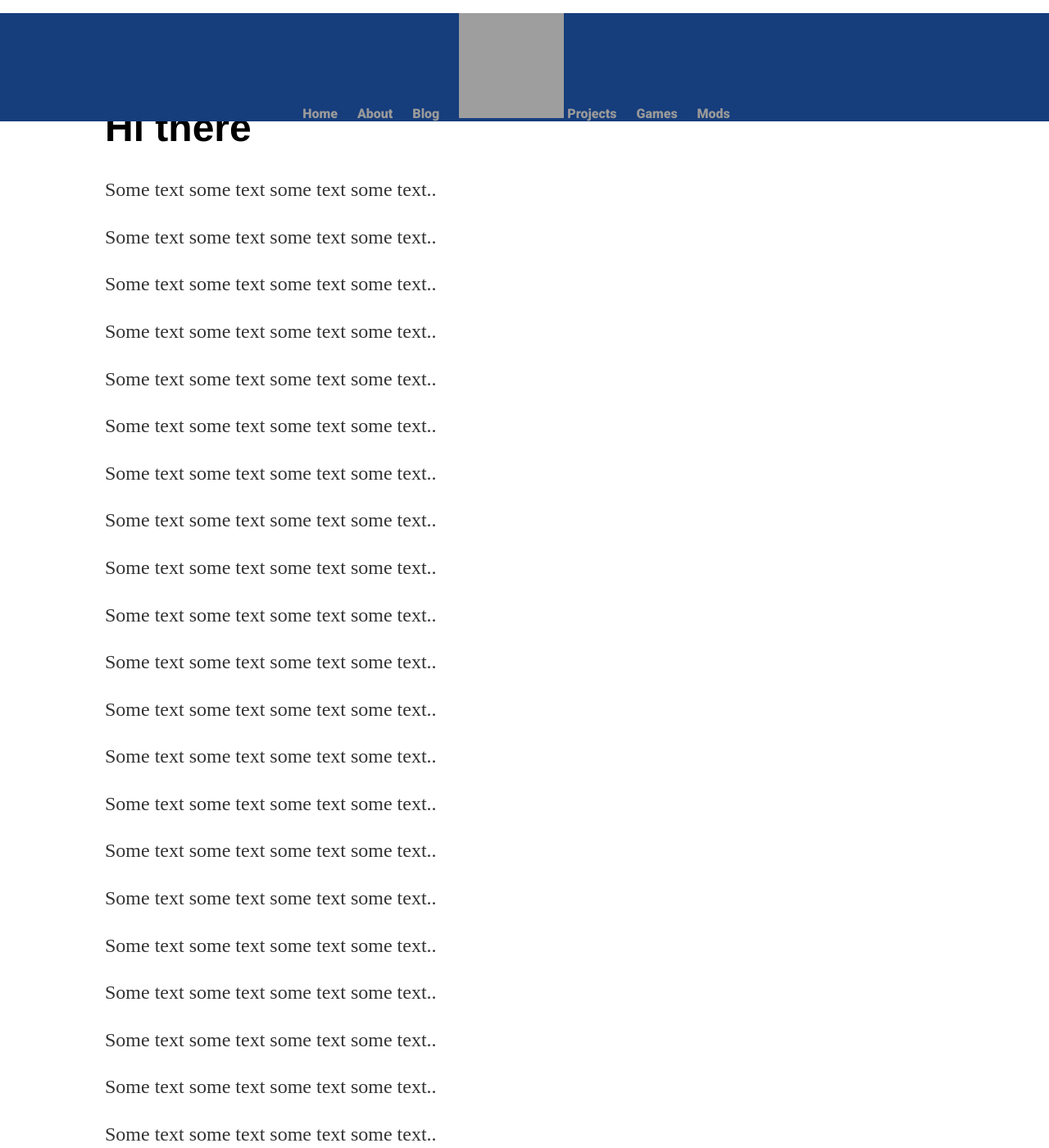
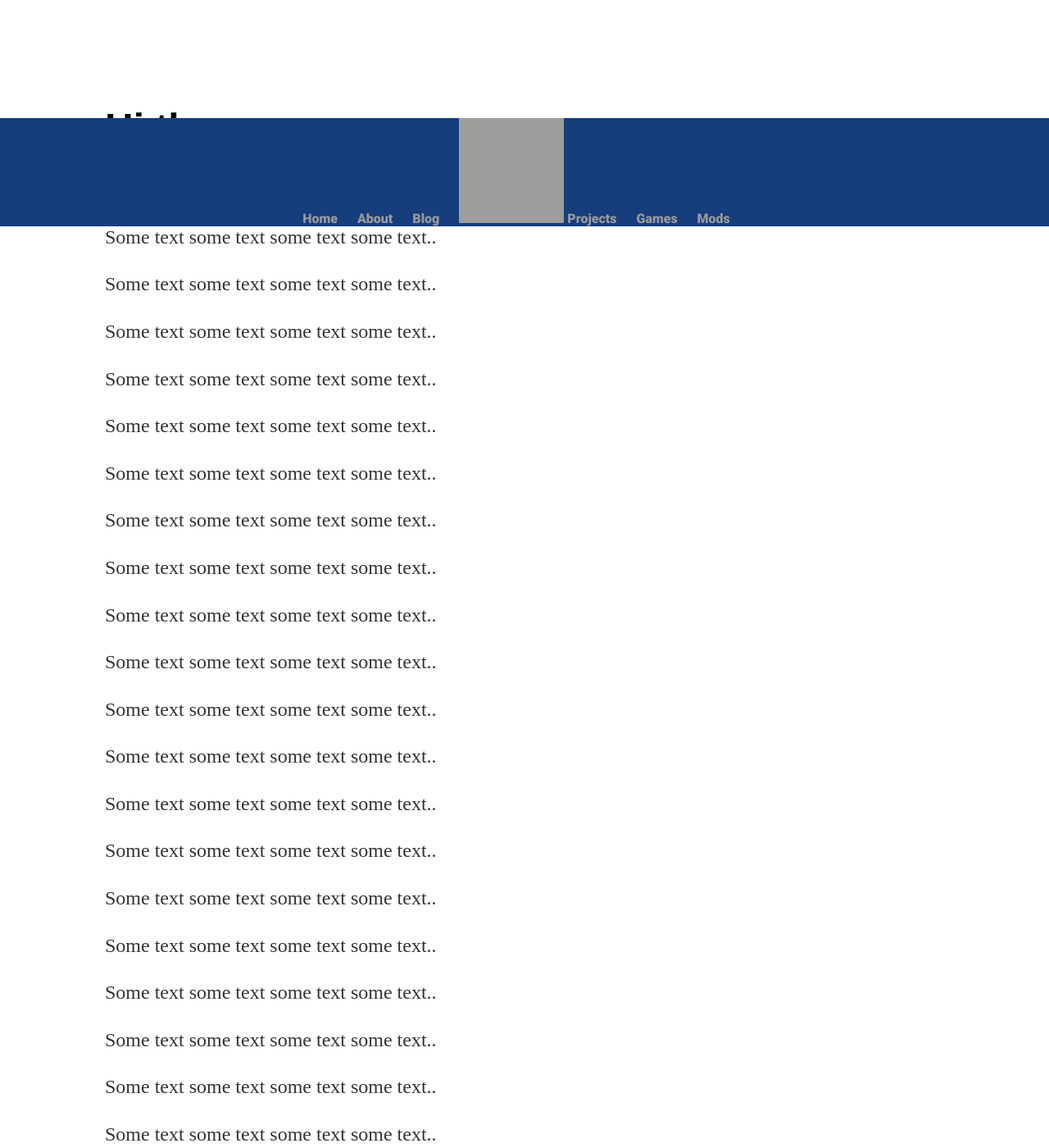
Before and after one commit to Horatio-McCallister/Horatio-McCallister.github.io, a Jekyll site: the page built from index.html, in a window 1280 px wide and 1400 px high. Shown: the whole window at 82% size. Built offline with Jekyll 4.4.1, drawn with Linux system fonts in a browser that asks for light colours; the list of posts is cut into pages by our own code; grey boxes are pictures that could not be loaded.

Commit message:
no message

```diff
--- a/css/main.css
+++ b/css/main.css
@@ -11,7 +11,7 @@ nav ul, footer ul {
 }
 nav ul {
 	position: fixed; /* Set the navbar to fixed position */
-    top: 0; /* Position the navbar at the top of the page */
+    top: 10; /* Position the navbar at the top of the page */
     width: 100%; /* Full width */
 }
 nav ul li, footer ul li {
```
